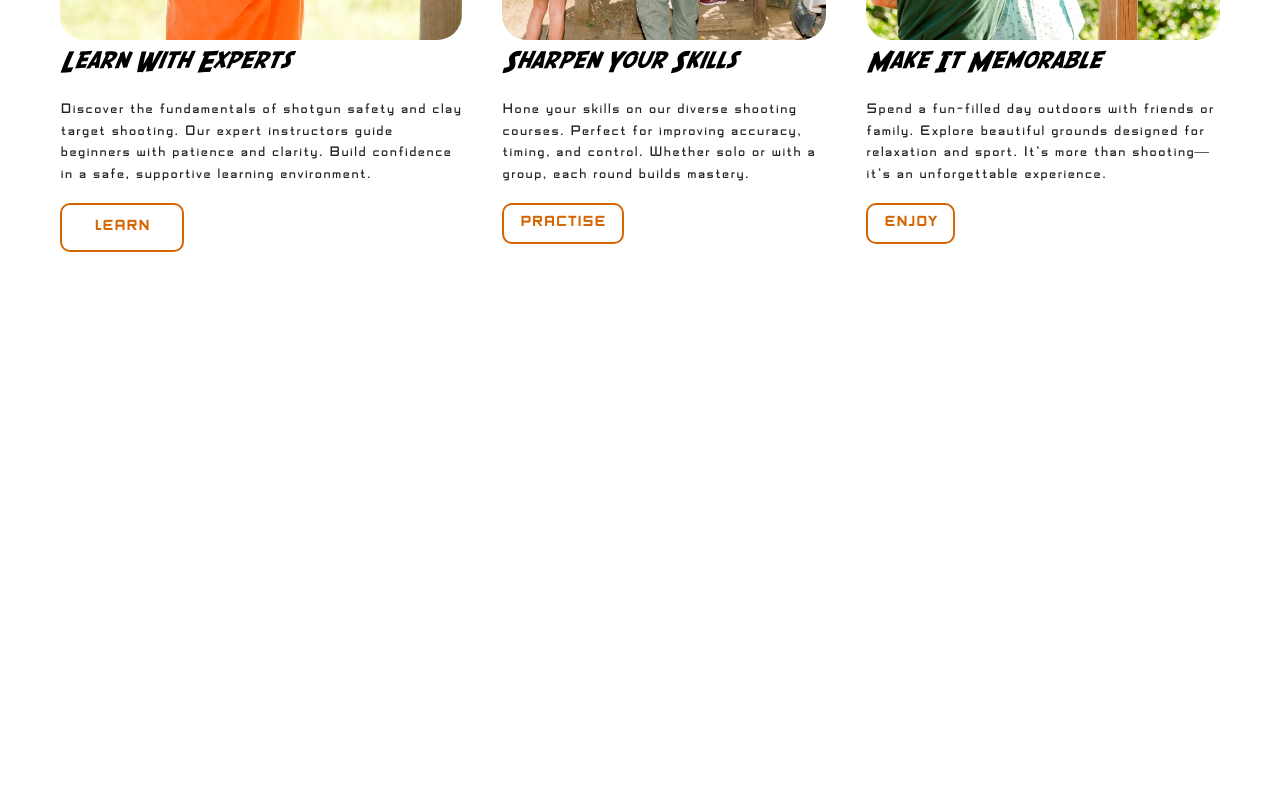
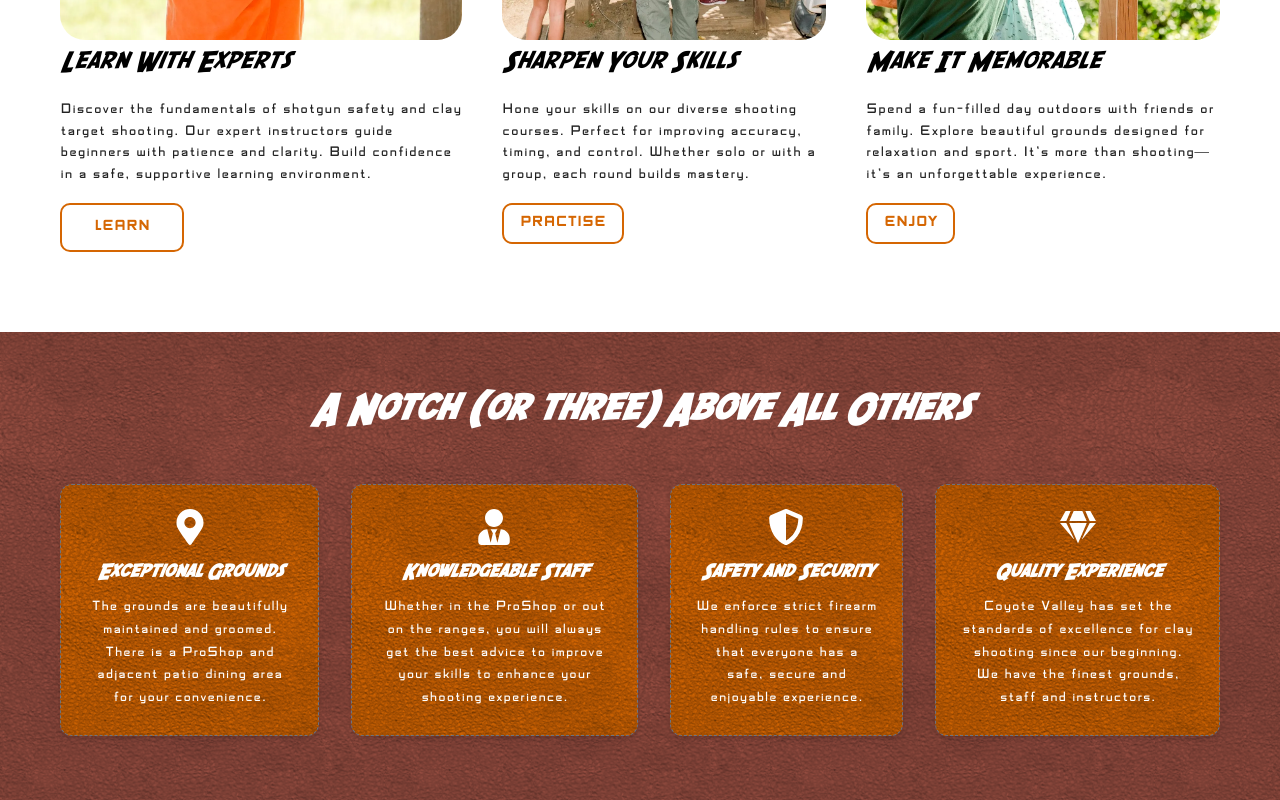
Before and after one commit to SagheerHussain/jrysporting, a React (Vite) app: page / in a window 1280 px wide. Shown: the part 1932-2732 px from the top of the page. Before the commit the page ends 2264 px from the top, so only its background shows below. Built offline with nearby package versions, Linux system fonts and the light colour scheme.

Commit message:
Hero Section Info FAQ Features

```diff
--- a/src/App.jsx
+++ b/src/App.jsx
@@ -5,6 +5,7 @@ import "./assets/fonts/fonts.css";
 import Header from "./components/Header";
 import Info from "./components/Info";
 import Faq from "./components/faq";
+import WhyChooseUs from "./components/WhyChooseUs";
 
 function App() {
   return (
@@ -12,6 +13,7 @@ function App() {
       <Header />
       <Info />
       <Faq />
+      <WhyChooseUs />
     </>
   );
 }
--- a/src/components/Faq.jsx
+++ b/src/components/Faq.jsx
@@ -8,6 +8,8 @@ const Faq = () => {
     <>
       <section id="faq" className="py-20">
         <div className="container gap-10">
+
+
           <div className="faq-box gap-4">
             <div className="faq-box-image w-full">
               <img
--- a/src/components/TestNavbar.jsx
+++ b/src/components/TestNavbar.jsx
@@ -1,11 +1,28 @@
 // src/components/Navbar.jsx
-import React from "react";
+import React, { useEffect, useState } from "react";
 import Logo from "./Logo";
 import { MdKeyboardArrowDown } from "react-icons/md";
 import { IoMdCall } from "react-icons/io";
 
 const Navbar = () => {
+  const [showStickyMenu, setShowStickyMenu] = useState(false);
+
+  useEffect(() => {
+    const handleScroll = () => {
+      console.log(window.scrollY);
+      if (window.scrollY > 250) {
+        setShowStickyMenu(true);
+      } else {
+        setShowStickyMenu(false);
+      }
+    };
+
+    window.addEventListener("scroll", handleScroll);
+    return () => window.removeEventListener("scroll", handleScroll);
+  }, []);
+
   return (
+    <>
       <nav id="navbar">
         <div className="container d-flex">
           <div className="logo">
@@ -15,6 +32,117 @@ const Navbar = () => {
           </div>
           <div className="w-full">
             <div className="bottom-menu h-[50%] d-flex align-items-center justify-content-between px-4 pt-2">
+              <ul className="flex bottom-menu-unordered-list">
+                {[
+                  { label: "Home", slug: "#" },
+                  {
+                    label: "About",
+                    slug: "#",
+                    subMenu: [
+                      { label: "Coyoto Valley", slug: "#" },
+                      { label: "Proshop", slug: "#" },
+                      { label: "Gun Transfer", slug: "#" },
+                      { label: "Lodging", slug: "#" },
+                      { label: "FAQ", slug: "#" },
+                    ],
+                  },
+                  {
+                    label: "Shooting",
+                    slug: "#",
+                    subMenu: [
+                      { label: "Courses", slug: "#" },
+                      { label: "Ranges Rules", slug: "#" },
+                      { label: "Requierements", slug: "#" },
+                      { label: "First Time Shooters", slug: "#" },
+                    ],
+                  },
+                  {
+                    label: "Instructions",
+                    slug: "#",
+                    subMenu: [
+                      { label: "Experience Package", slug: "#" },
+                      { label: "Private Instructions", slug: "#" },
+                      { label: "NRA Pistol Class", slug: "#" },
+                      { label: "Home Defence", slug: "#" },
+                    ],
+                  },
+                  { label: "Pricing", slug: "#" },
+                  { label: "Calender", slug: "#" },
+                  { label: "Events", slug: "#" },
+                  { label: "Contact", slug: "#" },
+                ].map((item, index) => (
+                  <li
+                    key={index}
+                    className={`text-primary_text text-[.8rem] ${
+                      item.subMenu ? "relative" : ""
+                    } uppercase font-semibold transition-all duration-300 ease-in-out group z-[9]`}
+                  >
+                    <a
+                      href={item.slug}
+                      className="flex items-center menu-list-link"
+                    >
+                      {item.label}{" "}
+                      {item.subMenu && (
+                        <MdKeyboardArrowDown className="inline" />
+                      )}
+                    </a>
+                    {item.subMenu && (
+                      <ul
+                        className="z-[99999] sub-menu group-hover:opacity-100 group-hover:visible invisible group-hover:h-auto opacity-0 h-[0px] transition-all duration-300 ease-in-out absolute top-full group-hover:translate-y-[10px] translate-y-[20px] left-0 w-[200px] bg-primary_bg"
+                        style={{
+                          background: "url('/Images/texture.png'), #D56602",
+                          backgroundBlendMode: "multiply",
+                          backgroundSize: "contain",
+                          zIndex: 1,
+                        }}
+                      >
+                        <div
+                          className="clip_box w-[10px] h-[10px] absolute top-[-8px] left-[5%] bg-primary_bg z-[-1]"
+                          style={{
+                            clipPath: "polygon(50% 0%, 0% 100%, 100% 100%)",
+                            background: "url('/Images/texture.png'), #D56602",
+                            backgroundBlendMode: "multiply",
+                            backgroundSize: "contain",
+                            zIndex: 1,
+                          }}
+                        ></div>
+                        {item.subMenu.map((subItem, subIndex) => (
+                          <li
+                            key={subIndex}
+                            className="text-secondary_text border-b-[1px] hover:cursor-pointer hover:bg-secondary_bg hover:text-primary_text_hover border-b-border_primary pe-4 py-3 ps-3 text-[13px] uppercase font-medium transition-all duration-300 ease-in-out"
+                          >
+                            <a href={subItem.slug}>{subItem.label}</a>
+                          </li>
+                        ))}
+                      </ul>
+                    )}
+                  </li>
+                ))}
+              </ul>
+
+              <p className=" flex items-center">
+                <IoMdCall className="inline bg-primary_bg p-1 text-[24px] me-2 text-white rounded-full" />
+                <a href="tel:408 778 3600" className="text-white text-[.7rem]">
+                  408 778 3600
+                </a>
+              </p>
+            </div>
+          </div>
+        </div>
+      </nav>
+
+      <div
+        className={`fixed top-0 left-0 py-4 w-full z-[999] transition-transform duration-500 ease-in-out ${
+          showStickyMenu ? "translate-y-0" : "-translate-y-full"
+        }`}
+        style={{
+          background: "url('/Images/texture.png'), #9c5043",
+          backgroundBlendMode: "multiply",
+          backgroundSize: "contain",
+        }}
+      >
+        <div className="container">
+          <div className="bottom-menu h-[50%] flex items-center justify-between px-4 pt-2">
             <ul className="flex bottom-menu-unordered-list">
               {[
                 { label: "Home", slug: "#" },
@@ -101,14 +229,16 @@ const Navbar = () => {
               ))}
             </ul>
 
-            <p className=" flex items-center">
+            <p className="flex items-center justify-end pb-1">
               <IoMdCall className="inline bg-primary_bg p-1 text-[24px] me-2 text-white rounded-full" />
-              <a href="tel:408 778 3600" className="text-white text-[.7rem]">408 778 3600</a>
+              <a href="tel:408 778 3600" className="text-white text-[.7rem]">
+                408 778 3600
+              </a>
             </p>
           </div>
         </div>
       </div>
-    </nav>
+    </>
   );
 };
 
--- /dev/null
+++ b/src/components/WhyChooseUs.jsx
@@ -0,0 +1,69 @@
+// src/components/WhyChooseUs.jsx
+import React from "react";
+import { FaMapMarkerAlt, FaUserTie, FaShieldAlt, FaGem } from "react-icons/fa";
+
+const features = [
+  {
+    icon: <FaMapMarkerAlt className="text-[#fff] text-4xl" />,
+    title: "Exceptional Grounds",
+    desc: "The grounds are beautifully maintained and groomed. There is a ProShop and adjacent patio dining area for your convenience.",
+  },
+  {
+    icon: <FaUserTie className="text-[#fff] text-4xl" />,
+    title: "Knowledgeable Staff",
+    desc: "Whether in the ProShop or out on the ranges, you will always get the best advice to improve your skills to enhance your shooting experience.",
+  },
+  {
+    icon: <FaShieldAlt className="text-[#fff] text-4xl" />,
+    title: "Safety and Security",
+    desc: "We enforce strict firearm handling rules to ensure that everyone has a safe, secure and enjoyable experience.",
+  },
+  {
+    icon: <FaGem className="text-[#fff] text-4xl" />,
+    title: "Quality Experience",
+    desc: "Coyote Valley has set the standards of excellence for clay shooting since our beginning. We have the finest grounds, staff and instructors.",
+  },
+];
+
+const WhyChooseUs = () => {
+  return (
+    <section
+      className="py-16"
+      style={{
+        background: "url('/Images/texture.png')",
+        backgroundBlendMode: "multiply",
+        backgroundColor: "#9c5043",
+        backgroundSize: "contain",
+      }}
+    >
+      <div className="text-center mb-12">
+        <h2 className="text-3xl md:text-4xl font-extrabold text-[#fff]">
+          A Notch (or three) Above All Others
+        </h2>
+      </div>
+      <div className="container mx-auto px-6 grid grid-cols-1 sm:grid-cols-2 lg:grid-cols-4 gap-8">
+        {features.map((feature, index) => (
+          <div
+            key={index}
+            className="border-dashed border border-gray-500 rounded-xl shadow-md hover:shadow-lg transition-shadow duration-300 p-6 text-center"
+            style={{
+              background: "url('/Images/texture.png')",
+              backgroundBlendMode: "multiply",
+              backgroundColor: "#D56602",
+            }}
+          >
+            <div className="mb-4 flex justify-center">{feature.icon}</div>
+            <h3 className="text-lg font-bold text-[#fff] mb-2">
+              {feature.title}
+            </h3>
+            <p className="text-sm text-[#fff] leading-relaxed">
+              {feature.desc}
+            </p>
+          </div>
+        ))}
+      </div>
+    </section>
+  );
+};
+
+export default WhyChooseUs;
```
Lines whose indentation alone changed are shown as unchanged.
